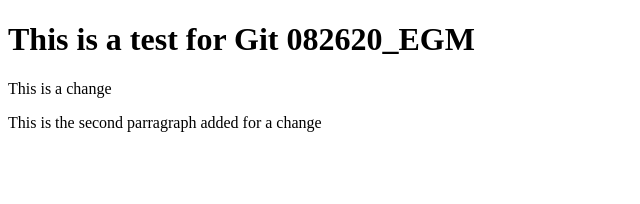
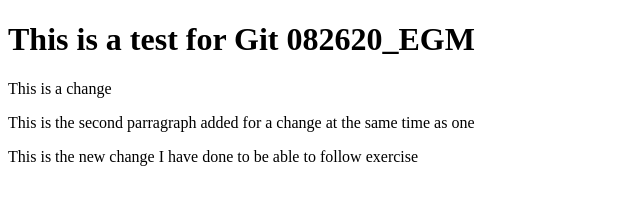
Before and after one commit to alemama/git-test, a plain HTML site: page index.html in a window 1280 px wide. Shown: the whole page, without its empty margins (0-640 px from the left). Drawn offline with Linux system fonts and the light colour scheme.

Commit message:
Third commit

```diff
--- a/index.html
+++ b/index.html
@@ -3,6 +3,8 @@
     <body>
         <h1>This is a test for Git 082620_EGM</h1>
         <p> This is a change</p>
-        <p> This is the second parragraph added for a change</p>
+        <p> This is the second parragraph added for a change at the same time as one</p>
+        <p> This is the new change I have done to be able to follow exercise</p>
+
     </body>
 </html>
```
